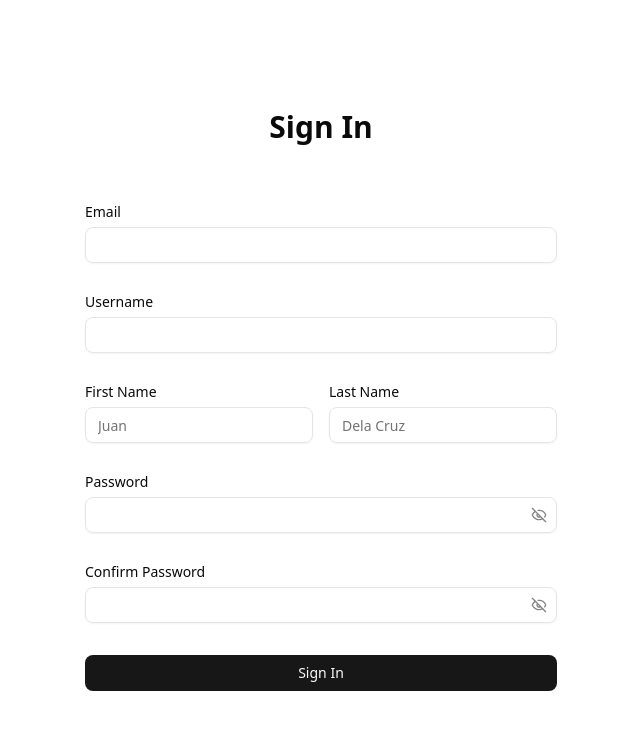
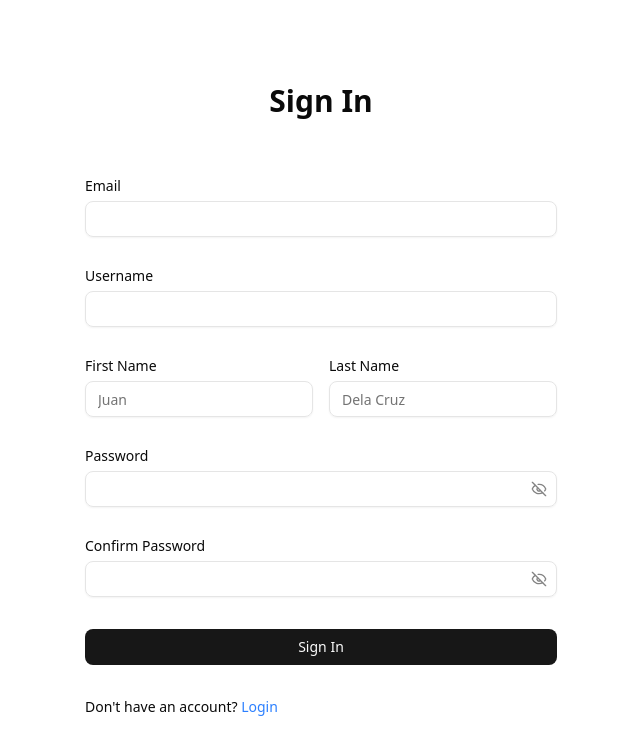
Before and after one commit to TheSciCoder3000/money-management-ai, a Next.js app: page /signin in a window 1280 px wide. Shown: the top 754 px of the page, without its empty margins (319-959 px from the left). Built offline with nearby package versions, Linux system fonts and the light colour scheme; no server answers.

Commit message:
auth error prompts

```diff
--- a/app/(auth)/signin/page.tsx
+++ b/app/(auth)/signin/page.tsx
@@ -4,7 +4,7 @@ import React from "react";
 
 function SignIn() {
   return (
-    <div className="flex min-h-screen w-screen flex-col justify-center pt-10">
+    <div className="flex min-h-screen w-screen flex-col justify-center overflow-x-hidden pt-10">
       <SignInForm onSignUp={CreateUser} />
     </div>
   );
--- a/app/layout.tsx
+++ b/app/layout.tsx
@@ -26,7 +26,7 @@ export default function RootLayout({
   return (
     <html lang="en">
       <body
-        className={`${geistSans.variable} ${geistMono.variable} antialiased`}
+        className={`${geistSans.variable} ${geistMono.variable} w-screen max-w-[100vw] overflow-x-hidden antialiased`}
       >
         {children}
         <Toaster />
--- a/features/AuthForm/LoginForm.tsx
+++ b/features/AuthForm/LoginForm.tsx
@@ -17,6 +17,7 @@ import { yupResolver } from "@hookform/resolvers/yup";
 import { PasswordMatchException } from "./PasswordMatchException";
 import { useRouter } from "next/navigation";
 import { LoginFunc } from "@/server/actions/loginUser";
+import Link from "next/link";
 
 export const loginFormSchema = yup.object({
   email: yup.string().email().required("Please enter a valid email"),
@@ -42,6 +43,7 @@ const SignInForm: React.FC<SignInFormProps> = ({ onLogin }) => {
     } catch (error) {
       console.error("Form submission error", error);
       if (error instanceof PasswordMatchException) toast.error(error.message);
+      else if (error instanceof Error) toast.error(error.message);
       else toast.error("Failed to submit the form. Please try again.");
     }
   }
@@ -87,6 +89,13 @@ const SignInForm: React.FC<SignInFormProps> = ({ onLogin }) => {
           <Button type="submit" className="w-full cursor-pointer">
             Log In
           </Button>
+
+          <div className="text-sm">
+            Don&apos;t have an account?{" "}
+            <Link className="text-blue-500" href={"/signin"}>
+              Sign Up
+            </Link>
+          </div>
         </form>
       </Form>
     </div>
--- a/features/AuthForm/SignInForm.tsx
+++ b/features/AuthForm/SignInForm.tsx
@@ -16,6 +16,7 @@ import { PasswordInput } from "@/components/ui/password-input";
 import { yupResolver } from "@hookform/resolvers/yup";
 import { PasswordMatchException } from "./PasswordMatchException";
 import { useRouter } from "next/navigation";
+import Link from "next/link";
 
 export const formSchema = yup.object({
   username: yup.string().required("Please enter a valid username"),
@@ -56,6 +57,7 @@ const SignInForm: React.FC<SignInFormProps> = ({ onSignUp }) => {
     } catch (error) {
       console.error("Form submission error", error);
       if (error instanceof PasswordMatchException) toast.error(error.message);
+      else if (error instanceof Error) toast.error(error.message);
       else toast.error("Failed to submit the form. Please try again.");
     }
   }
@@ -167,6 +169,13 @@ const SignInForm: React.FC<SignInFormProps> = ({ onSignUp }) => {
           <Button type="submit" className="w-full cursor-pointer">
             Sign In
           </Button>
+
+          <div className="text-sm">
+            Don&apos;t have an account?{" "}
+            <Link className="text-blue-500" href={"/login"}>
+              Login
+            </Link>
+          </div>
         </form>
       </Form>
     </div>
```
Also changed, not shown: 2 other files (tests, documents, lock files or other folders).
